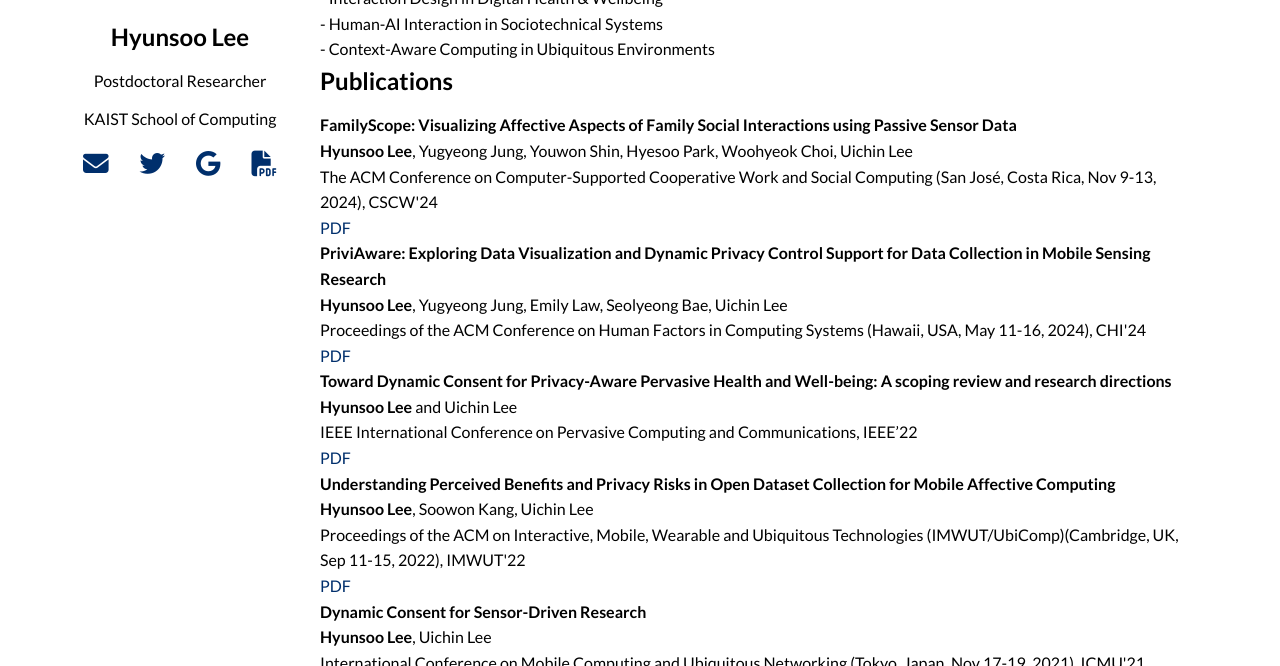
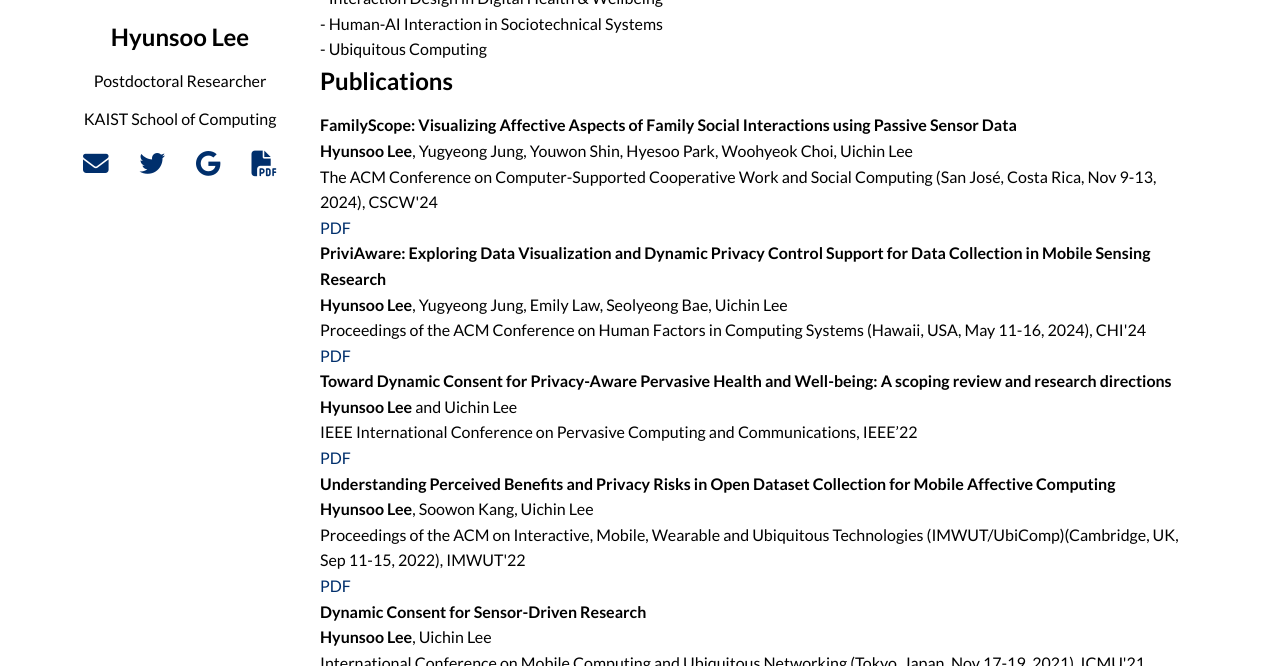
Before and after one commit to hslee90/hslee90.github.io, a Jekyll site: the page built from index.md, in a window 1280 px wide and 900 px high, cut to the strip 234-900 px from the top of the window. Built offline with Jekyll 4.4.1, drawn with Linux system fonts in a browser that asks for light colours; nearby versions of some CDN libraries.

Commit message:
Update index.md

```diff
--- a/index.md
+++ b/index.md
@@ -39,7 +39,7 @@ title: "Hyunsoo Lee"
       <span>- Human-AI Interaction in Sociotechnical Systems </span>
     </div>
     <div>
-      <span>- Context-Aware Computing in Ubiquitous Environments</span>
+      <span>- Ubiquitous Computing </span>
     </div>
 
     <h2>Publications</h2>
```
